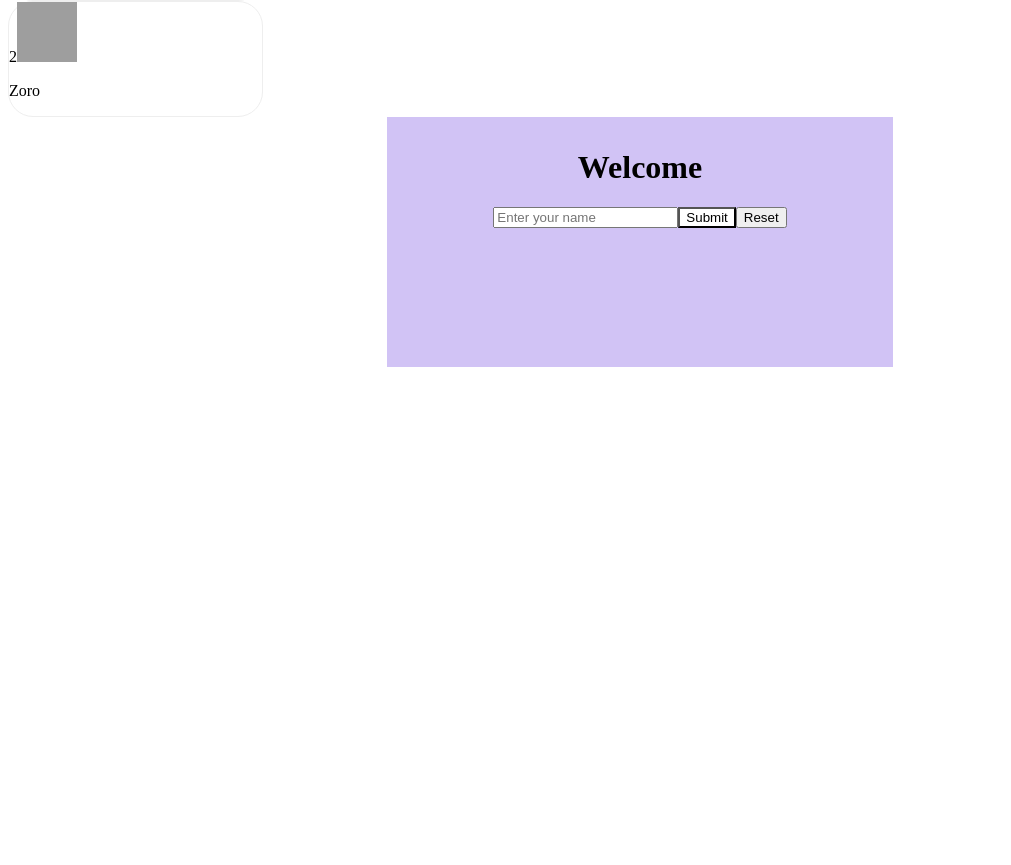
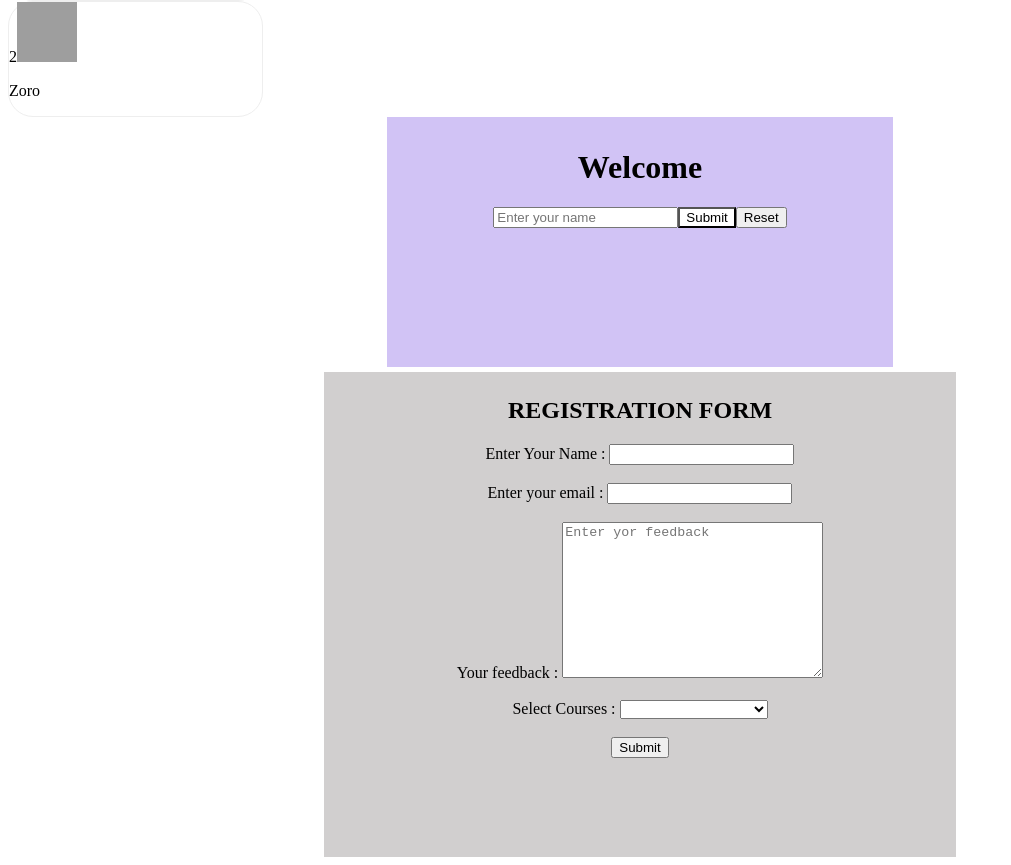
Before and after one commit to Gaditi12/React-work, a React (Create React App) app: page / in a window 1280 px wide. Shown: the part 1289-2154 px from the top of the page, without its empty margins (0-1011 px from the left). Before the commit the page ends 1664 px from the top, so only its background shows below. Built offline with nearby package versions, Linux system fonts and the light colour scheme; grey boxes are pictures that could not be loaded.

Commit message:
updated form component

```diff
--- a/public/style.css
+++ b/public/style.css
@@ -48,3 +48,21 @@
   height: 30vh;
   width: 40%;
 }
+
+.newForm {
+  margin: auto;
+  margin-top: 5px;
+  padding-top: 5px;
+  height: 60vh;
+  width: 50%;
+  text-align: center;
+  background-color: #d1cfcf;
+}
+
+.anotherForm {
+  margin: auto;
+  padding-left: 5px;
+  height: 30vh;
+  width: 40%;
+  background-color: #8c8686;
+}
--- a/src/App.js
+++ b/src/App.js
@@ -12,6 +12,7 @@ import ContactInfo from "./component/ContactInfo";
 import contacts from "./component/Contact";
 import MyButton from "./component/Events";
 import Hooks from "./component/Hooks";
+import NewForm from "./component/NewForm";
 const comment = {
   text: "I hope you enjoy learning React!",
   author: {
@@ -49,6 +50,7 @@ function App() {
         {contacts.map(createConatct)}
       </div>
       <Hooks />
+      <NewForm />
     </>
   );
 }
--- /dev/null
+++ b/src/component/NewForm.jsx
@@ -0,0 +1,108 @@
+import React, { useState } from "react";
+function NewForm() {
+  const [name, setName] = useState("");
+  const [email, setEmail] = useState("");
+  const [feedback, setFeedback] = useState("");
+  const [course, setCourse] = useState("");
+
+  const [allEntry, setAllEntry] = useState([]);
+
+  function handleName(e) {
+    e.preventDefault();
+    setName(e.target.value);
+  }
+  function handleEmail(e) {
+    e.preventDefault();
+    setEmail(e.target.value);
+  }
+  function handleFeedback(e) {
+    e.preventDefault();
+    setFeedback(e.target.value);
+  }
+  function handleCourse(e) {
+    e.preventDefault();
+    setCourse(e.target.value);
+  }
+  function handleSubmit(e) {
+    e.preventDefault();
+    const newEntry = {
+      name: name,
+      email: email,
+      feedback: feedback,
+      course: course,
+    };
+    setAllEntry([...allEntry, newEntry]);
+  }
+  return (
+    <>
+      <div className="newForm">
+        <h2>REGISTRATION FORM</h2>
+        <form action="" onSubmit={handleSubmit}>
+          <label htmlFor="name">Enter Your Name : </label>
+          <input type="text" name="name" value={name} onChange={handleName} />
+          <br />
+          <br />
+          <label htmlFor="email">Enter your email : </label>
+          <input
+            type="email"
+            name="email"
+            value={email}
+            onChange={handleEmail}
+          />
+          <br />
+          <br />
+          <label htmlFor="feedback">Your feedback : </label>
+          <textarea
+            name=""
+            id=""
+            cols="30"
+            rows="10"
+            placeholder="Enter yor feedback"
+            value={feedback}
+            onChange={handleFeedback}
+          ></textarea>
+          <br />
+          <br />
+          <label htmlFor="">Select Courses : </label>
+          <select name="course" id="" value={course} onChange={handleCourse}>
+            <option value=""></option>
+            <option value="React js">React JS</option>
+            <option value="nodejs">node JS</option>
+            <option value="ror">Ror</option>
+            <option value="android">Android development</option>
+          </select>
+          <br />
+          <br />
+          <button type="submit">Submit</button>
+        </form>
+      </div>
+      <div>
+        {allEntry.map((element) => {
+          return (
+            <>
+              <div className="anotherForm">
+                <p>
+                  <strong>Name : </strong>
+                  {element.name}
+                </p>
+                <p>
+                  <strong>E-mail : </strong>
+                  {element.email}
+                </p>
+                <p>
+                  <strong>Name : </strong>
+                  {element.feedback}
+                </p>
+                <p>
+                  <strong>Courses : </strong>
+                  {element.course}
+                </p>
+              </div>
+            </>
+          );
+        })}
+      </div>
+    </>
+  );
+}
+export default NewForm;
```
